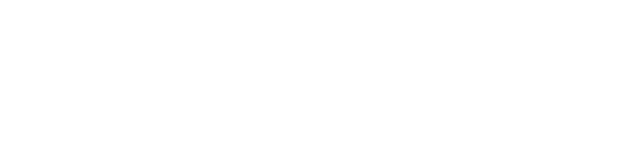
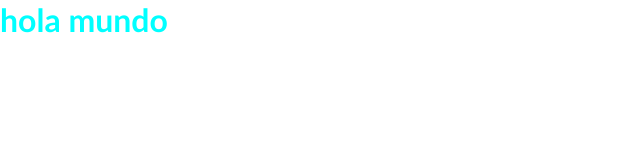
Before and after one commit to aguscamposr/github_desafio_agus_campos, a plain HTML site: page index.html in a window 1280 px wide. Shown: the whole page, without its empty margins (0-640 px from the left). Drawn offline with Linux system fonts and the light colour scheme.

Commit message:
styles h1

```diff
--- a/css/style.css
+++ b/css/style.css
@@ -3,3 +3,7 @@
     padding: 0;
     box-sizing: border-box;
 }
+h1 {
+    font-family: 'Gill Sans', 'Gill Sans MT', Calibri, 'Trebuchet MS', sans-serif;
+    color: aqua;
+}
--- a/index.html
+++ b/index.html
@@ -0,0 +1,13 @@
+<!DOCTYPE html>
+<html lang="en">
+<head>
+    <meta charset="UTF-8">
+    <meta http-equiv="X-UA-Compatible" content="IE=edge">
+    <meta name="viewport" content="width=device-width, initial-scale=1.0">
+    <link rel="stylesheet" href="./css/style.css">
+    <title>Document</title>
+</head>
+<body>
+    <h1>hola mundo</h1>
+</body>
+</html>
```
